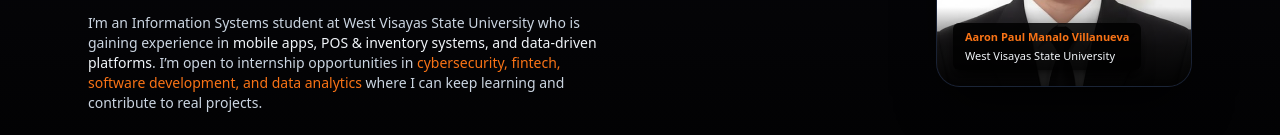
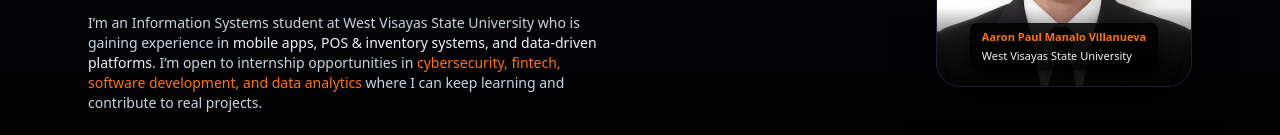
Before and after one commit to Aaron1231231233123/portfolio-personal, a plain HTML site: page index.html in a window 1280 px wide. Shown: the part 400-535 px from the top of the page. Drawn offline with nearby package versions, Linux system fonts and the light colour scheme.

Commit message:
Add files via upload

```diff
--- a/index.html
+++ b/index.html
@@ -142,7 +142,7 @@
                   class="relative z-10 h-full w-full object-cover"
                 />
                 <div
-                  class="absolute inset-x-0 bottom-0 z-10 bg-gradient-to-t from-black/90 via-black/60 to-transparent p-4 text-[11px]"
+                  class="absolute inset-x-0 bottom-0 z-10 flex justify-center bg-gradient-to-t from-black/90 via-black/60 to-transparent p-4 text-[11px]"
                 >
                   <div
                     class="inline-flex flex-col rounded-md bg-black/85 px-3 py-1.5 shadow-lg shadow-black/70"
```
